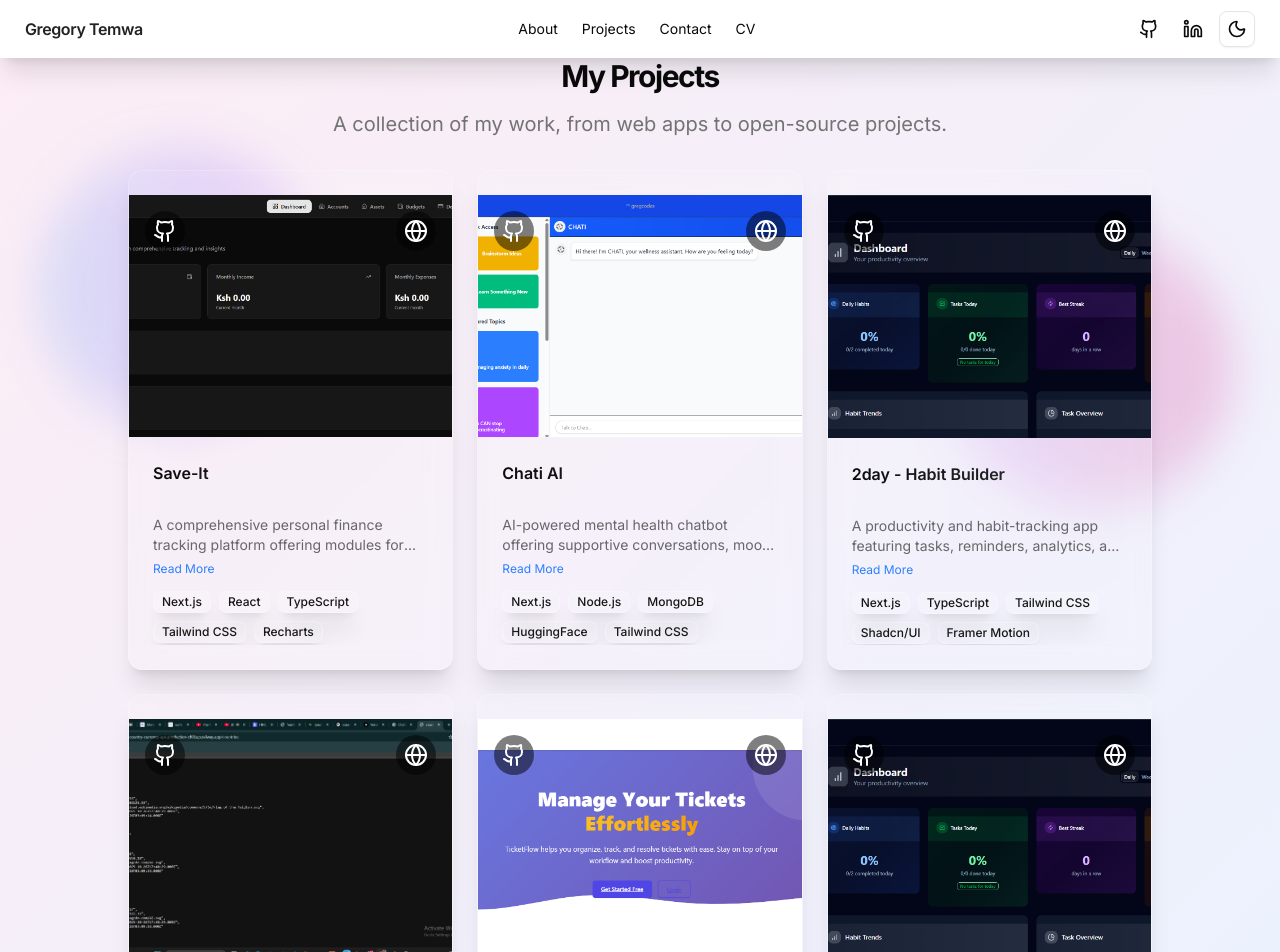
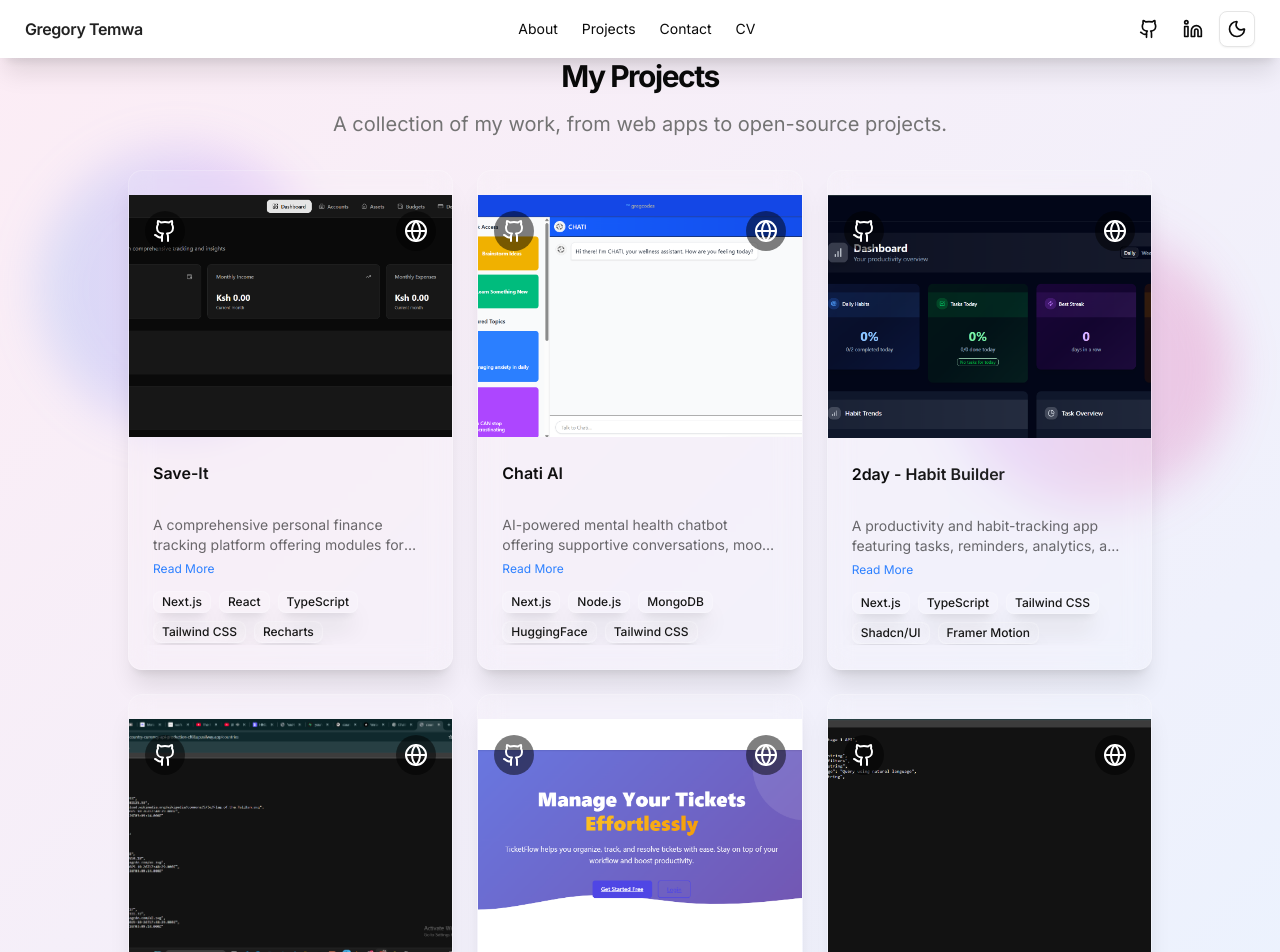
Before and after one commit to youneedgreg/Myportifolio, a Next.js app: page /projects in a window 1280 px wide. Shown: the top 952 px of the page. Built offline with nearby package versions, Linux system fonts and the light colour scheme.

Commit message:
string photo updated on projects data

```diff
--- a/data/projects.ts
+++ b/data/projects.ts
@@ -48,7 +48,7 @@ export const projects = [
     title: "Backend Wizards",
     description:
       "Node.js microservice that performs string analysis, pattern detection, hashing, and storage, demonstrating backend logic and cryptography.",
-    image: "/assets/2dayyphoto.png",
+    image: "/assets/stringphoto.png",
     tags: ["Node.js", "Express", "MongoDB", "Crypto.js"],
     href: "https://backend-wizards-stage1-production.up.railway.app/",
     github: "https://github.com/youneedgreg/backend-wizards-stage1",
```
